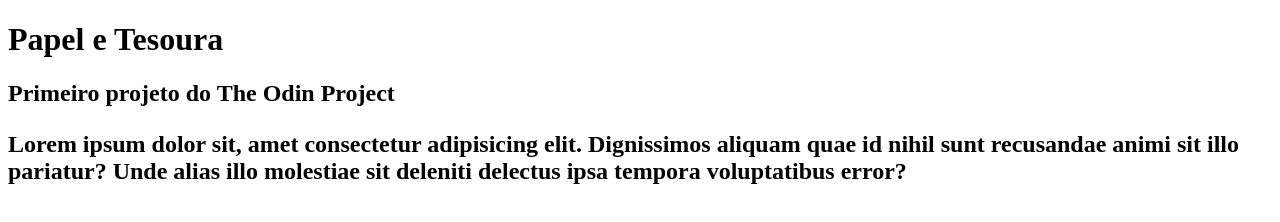
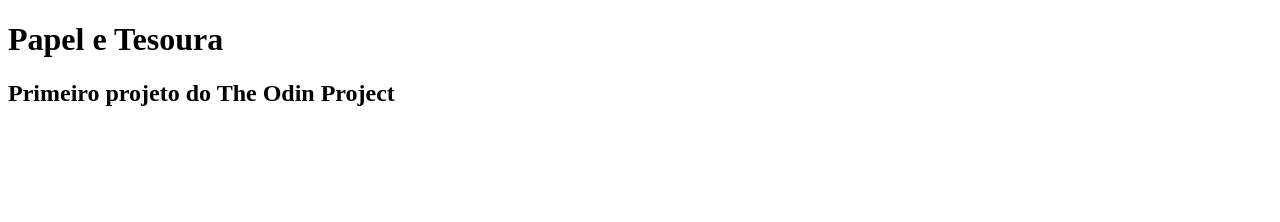
Before and after one commit to WalmirFerJr/Papel-e-Tesoura, a plain HTML site: page index.html in a window 1280 px wide. Drawn offline with Linux system fonts and the light colour scheme.

Commit message:
Refazendo estrutura

```diff
--- a/index.html
+++ b/index.html
@@ -6,12 +6,9 @@
     <title>Papel e Tesoura</title>
 </head>
 <body>
-    <h1>Papel e Tesoura</h1>
+    <main>
+        <h1>Papel e Tesoura</h1>
         <h2>Primeiro projeto do The Odin Project</p>
-    <main>
-        <p>Lorem ipsum dolor sit, amet consectetur adipisicing elit.
-           Dignissimos aliquam quae id nihil sunt recusandae animi sit illo pariatur?
-           Unde alias illo molestiae sit deleniti delectus ipsa tempora voluptatibus error?</p>
     </main>
     <script src="script.js"></script>
 </body>
```
